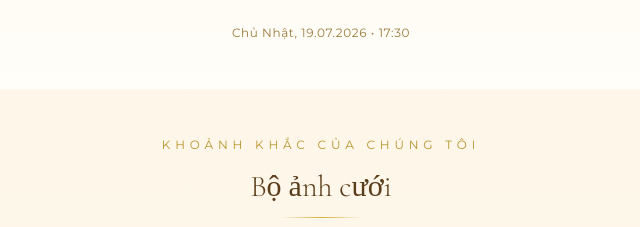
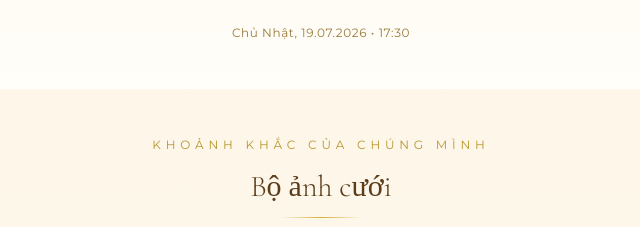
Before and after one commit to Kane-997/wedding-invitation, a Next.js app: page / in a window 1280 px wide. Shown: the part 1040-1267 px from the top of the page, without its empty margins (319-959 px from the left). Built offline with nearby package versions, Linux system fonts and the light colour scheme; no server answers; the database is empty.

Commit message:
Updated Gallery.tsx

```diff
--- a/components/Gallery.tsx
+++ b/components/Gallery.tsx
@@ -194,7 +194,7 @@ export default function Gallery() {
       <div className="max-w-lg mx-auto">
         <div className="text-center mb-12">
           <p className="font-sans text-xs tracking-[0.4em] uppercase mb-4" style={{ color: '#b8962e' }}>
-            Khoảnh khắc của chúng tôi
+            Khoảnh khắc của chúng mình
           </p>
           <h2 className="font-serif text-3xl mb-3" style={{ fontWeight: 300, color: '#5c3d1a' }}>
             Bộ ảnh cưới
```
